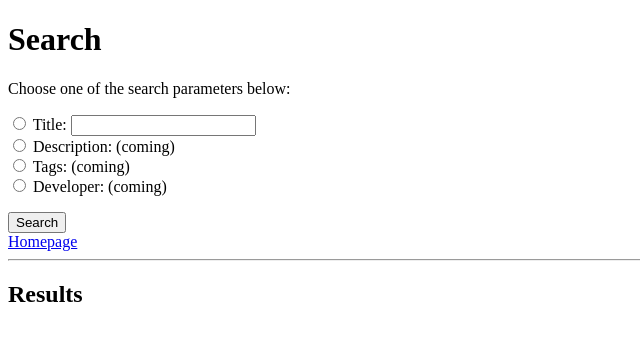
After one commit to ChrisKK04/game-website, a Flask app: page /search in a window 1280 px wide. The commit adds this page. Shown: the top 341 px of the page, without its empty margins (0-640 px from the left). Run offline with Flask 3, Linux system fonts and the light colour scheme.

Commit message:
Add searching
Currently only game title based searching.

```diff
--- a/app.py
+++ b/app.py
@@ -3,7 +3,7 @@ from flask import Flask
 from flask import redirect, render_template, abort, make_response, request, session
 from werkzeug.security import generate_password_hash, check_password_hash
 import config
-import db, forum, users
+import db, forum, users, searching
 
 app = Flask(__name__)
 app.secret_key = config.secret_key
@@ -249,3 +249,18 @@ def show_profile_picture(user_id):
     response = make_response(bytes(image))
     response.headers.set("Content-Type", "image/jpeg")
     return response
+
+@app.route("/search") # search page:
+def search():
+    parameter = request.args.get("parameter") # get the search parameter
+
+    # different parameters will render different results
+    if parameter == "title":
+        title_value = request.args.get("title_value") # parameter value
+        title_results = searching.title(title_value)
+        return render_template("search.html", title_results=title_results, title_value=title_value)
+
+    if parameter == "description": # etc...
+        pass
+
+    return render_template("search.html") # if no parameters are given
--- a/forum.py
+++ b/forum.py
@@ -1,5 +1,7 @@
 # module for fetching and editing data
 import db
+
+# all database queries relating to the forum
 
 def get_games(): # fetches all of the games and their info
     sql = """SELECT G.id, G.title, G.description, COUNT(R.id) total, G.uploaded_at, G.user_id, U.username,
--- a/templates/delete_game.html
+++ b/templates/delete_game.html
@@ -1,4 +1,5 @@
 <!DOCTYPE html>
+<!-- Game deleting page -->
 <html>
 
 <head>
--- a/templates/delete_review.html
+++ b/templates/delete_review.html
@@ -1,4 +1,5 @@
 <!DOCTYPE html>
+<!-- Review deleting page -->
 <html>
 
 <head>
--- a/templates/edit_game.html
+++ b/templates/edit_game.html
@@ -1,4 +1,5 @@
 <!DOCTYPE html>
+<!-- Game editing page -->
 <html>
 
 <head>
--- a/templates/edit_review.html
+++ b/templates/edit_review.html
@@ -1,4 +1,5 @@
 <!DOCTYPE html>
+<!-- Review editing page -->
 <html>
 
 <head>
--- a/templates/game.html
+++ b/templates/game.html
@@ -1,4 +1,5 @@
 <!DOCTYPE html>
+<!-- Game page -->
 <html>
 
 <head>
--- a/templates/register.html
+++ b/templates/register.html
@@ -1,4 +1,5 @@
 <!DOCTYPE html>
+<!-- Registering page  -->
 <html>
 
 <head>
--- /dev/null
+++ b/templates/search.html
@@ -0,0 +1,54 @@
+<!DOCTYPE html>
+<!-- Search page -->
+<html>
+
+<head>
+  <title>Search</title>
+</head>
+
+<body>
+  <h1>Search</h1> <!-- The user can pick one search parameter -->
+
+  <p>
+    Choose one of the search parameters below:
+  </p>
+  <form action="/search" method="get">
+    <p>
+      <input type="radio" name="parameter" value="title" /> Title:
+      {% if title_value %}
+      <input type="text" name="title_value" value="{{ title_value }}" />
+      {% else %}
+      <input type="text" name="title_value" />
+      {% endif %}
+      <br />
+
+      <input type="radio" name="parameter" value="description" /> Description: (coming) <!-- todo -->
+      <br />
+
+      <input type="radio" name="parameter" value="tags" /> Tags: (coming)<!-- todo -->
+      <br />
+
+      <input type="radio" name="parameter" value="developer" /> Developer: (coming)<!-- todo -->
+    </p>
+    <input type="submit" value="Search" />
+  </form>
+  <a href="/">Homepage</a>
+  <hr />
+
+  <h2>Results</h2> <!-- The results will different based on the parameter and it's value -->
+
+  {% if title_results %} <!-- Title -->
+  <ul>
+  {% for title in title_results %}
+    <li>
+      <a href="/game/{{ title.id }}">{{ title.title }}</a>
+      by
+      <a href="/user/{{ title.user_id }}">{{ title.username }}</a>
+      ({{ title.uploaded_at }})
+    </li>
+  {% endfor %}
+  </ul>
+  {% endif %}
+</body>
+
+</html>
--- a/templates/update_profile_picture.html
+++ b/templates/update_profile_picture.html
@@ -1,4 +1,5 @@
 <!DOCTYPE html>
+<!-- Profile picture updating page -->
 <html>
 
 <head>
--- a/templates/user.html
+++ b/templates/user.html
@@ -1,5 +1,6 @@
+<!DOCTYPE html>
+<!-- User page -->
 {% if user.developer == 0 %} <!-- if the user is a user (review-account) -->
-<!DOCTYPE html>
 <html>
 
 <head>
@@ -58,7 +59,6 @@
 </html>
 
 {% else %} <!-- if the user is a developer -->
-<!DOCTYPE html>
 <html>
 
 <head>
--- a/users.py
+++ b/users.py
@@ -1,5 +1,7 @@
 # module for fetching and editing data
 import db
+
+# all database queries relating to users
 
 def get_user(user_id): # users username and developer status
     sql = """SELECT id, username, developer, image IS NOT NULL has_image
```
Also changed, not shown: searching.py (added, +18 -0 lines), templates/index.html (+7 -3 lines).
